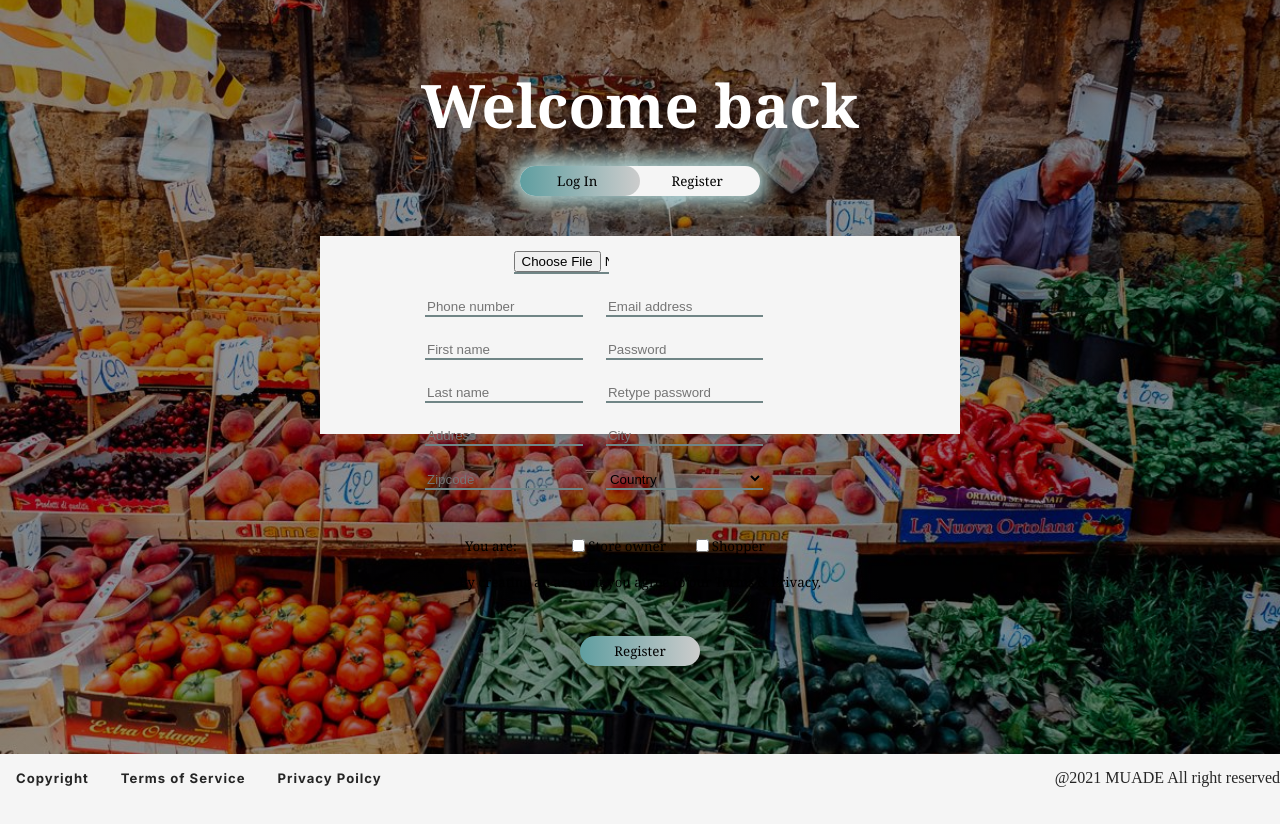
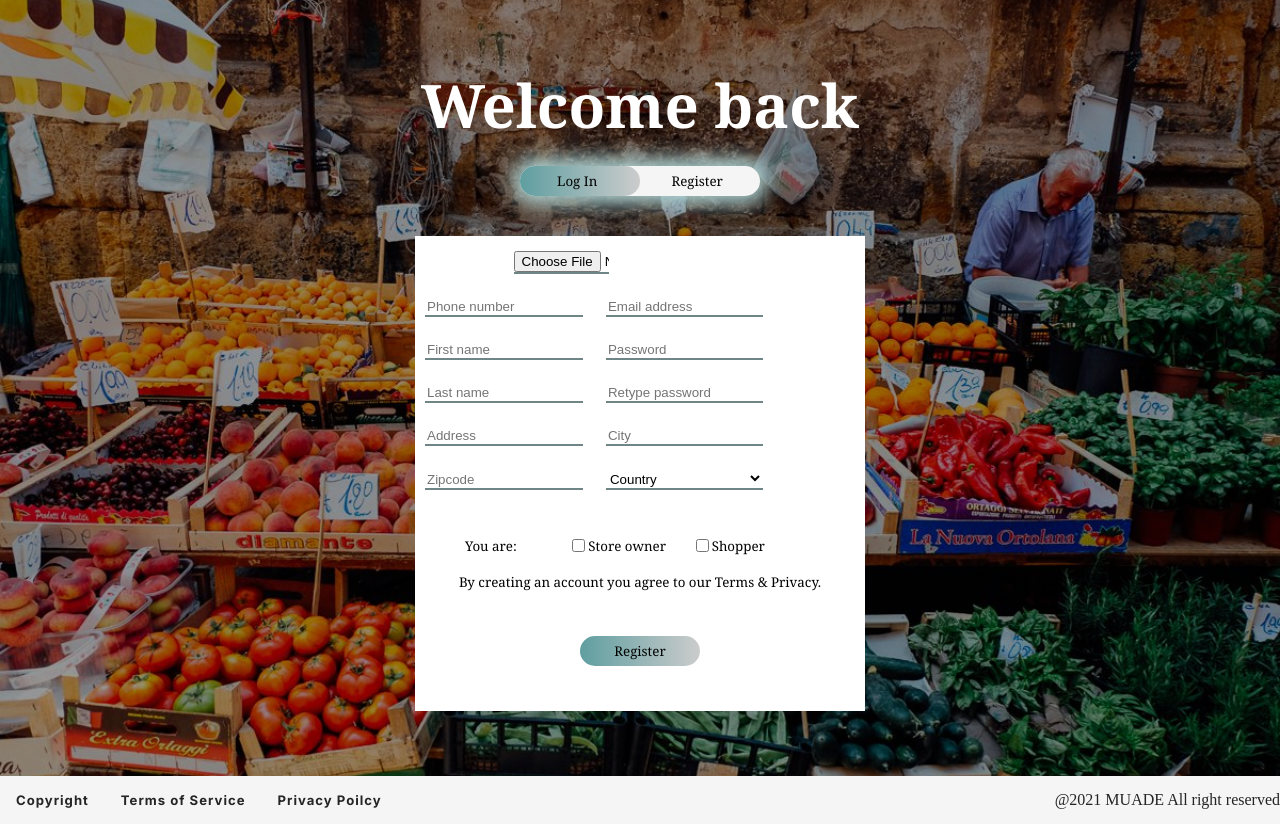
Before and after one commit to nhatquan0312/Web_Programming, a PHP site: page /myaccount.html in a window 1280 px wide. Shown: the part 101-925 px from the top of the page. Before the commit the page ends 888 px from the top, so only its background shows below. Run offline with PHP 8.4, Linux system fonts and the light colour scheme; some libraries are stand-ins or nearby versions.

Commit message:
fix my account

```diff
--- a/myaccount.css
+++ b/myaccount.css
@@ -32,7 +32,11 @@ align-items: center;
 margin-left: 25%;
 margin-right:25%;
 margin-bottom: 15% ;
-background-color: whitesmoke;
+}
+#login-form {
+    background: white;
+    width:350px;
+    height:220px;
 }
 h2
 {
@@ -191,6 +195,8 @@ main .background-image .myaccount .inputBox.w20
     justify-content: space-around;
     align-items: center;
     flex-direction: column;
+    box-sizing: border-box;
+    background-color: white;
 }
 main .background-image .myaccount .inputBox.w20 input [type="checkbox"]
 {
```
